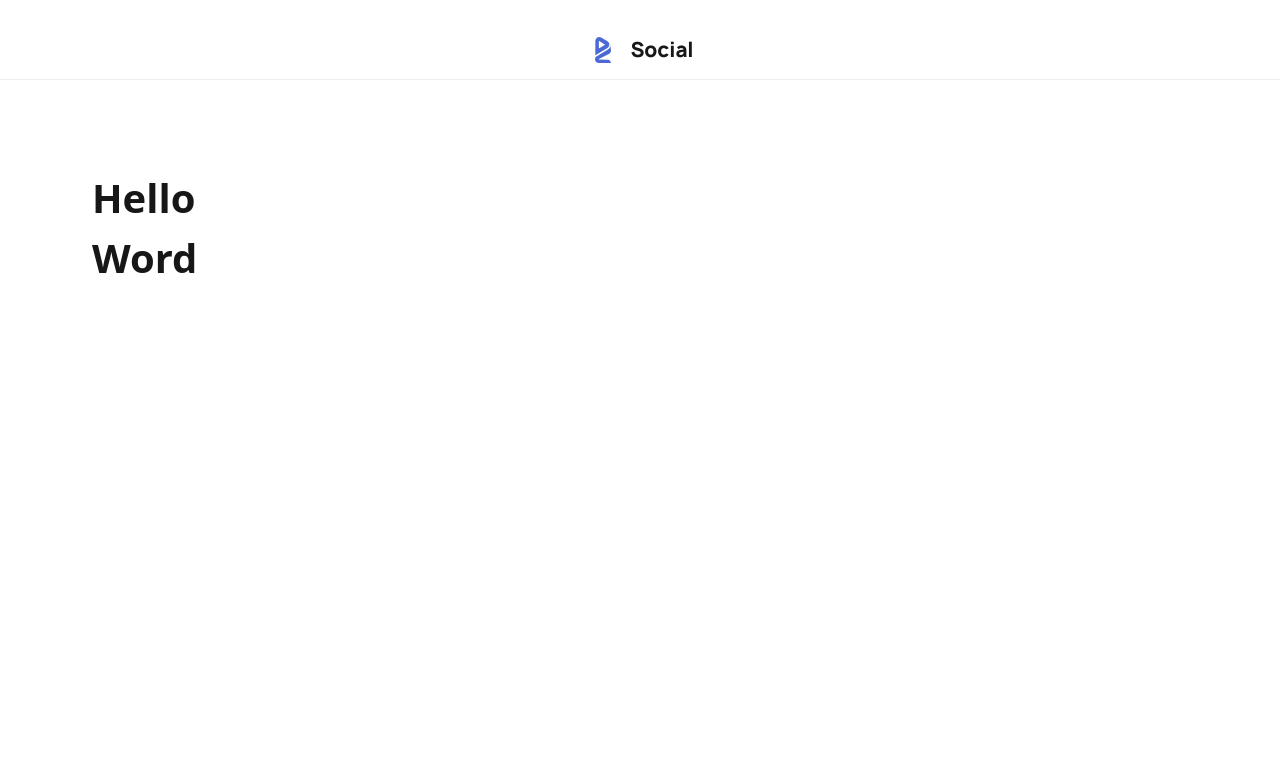
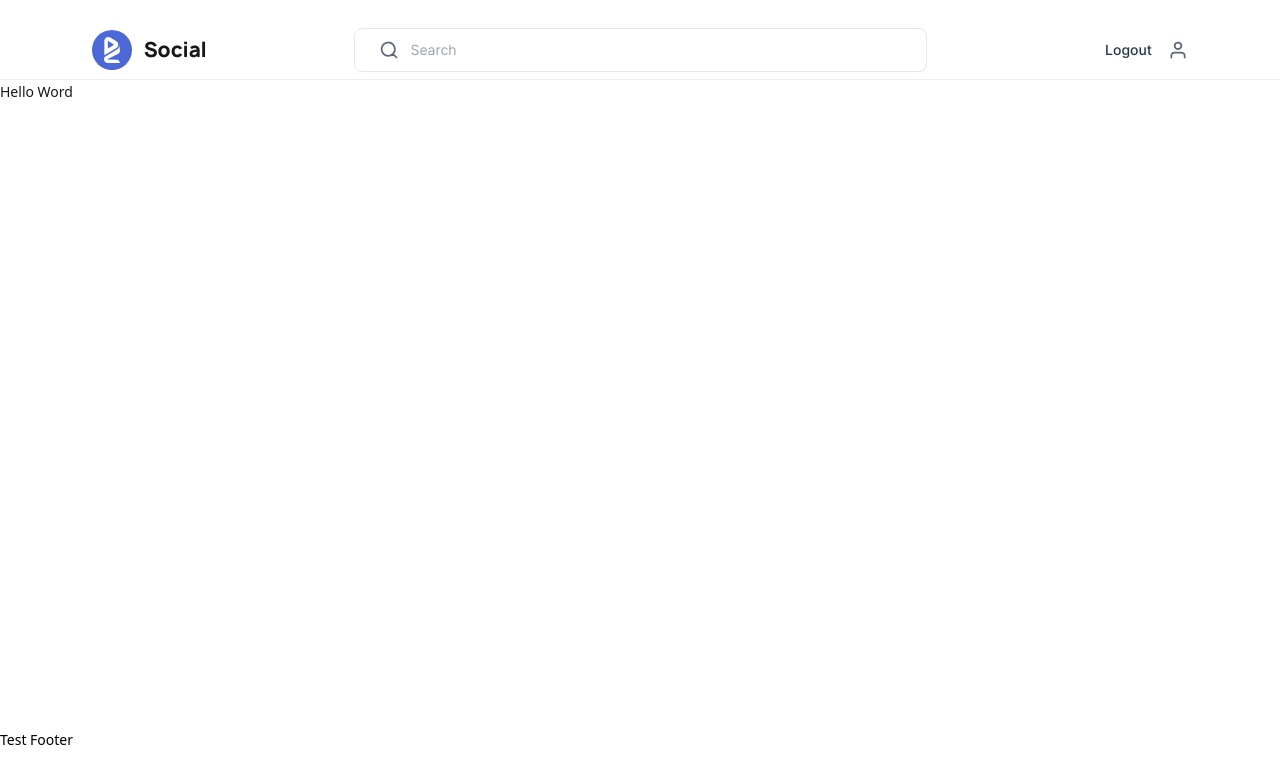
Before and after one commit to phathung2003/SocialMedia, a Next.js app: page / in a window 1280 px wide. Shown: the top 784 px of the page. Built offline with nearby package versions, Linux system fonts and the light colour scheme.

Commit message:
fix(layout): remove grid layout

```diff
--- a/src/app/page.tsx
+++ b/src/app/page.tsx
@@ -1,7 +1,7 @@
 export default async function page() {
   return (
     <div className="body" id="body">
-      <h1>Hello Word</h1>
+      <p>Hello Word</p>
     </div>
   );
 }
--- a/src/app/template.tsx
+++ b/src/app/template.tsx
@@ -1,10 +1,11 @@
-import { Container, Header } from "@/components";
+import { Container, Header, Footer } from "@/components";
 
 const RootTemplate = ({ children }: { children: React.ReactNode }) => {
   return (
     <Container>
       <Header />
       {children}
+      <Footer />
     </Container>
   );
 };
--- a/src/components/Container.tsx
+++ b/src/components/Container.tsx
@@ -6,8 +6,8 @@ interface IProps {
 
 export const Container: React.FC<IProps> = ({ children }) => {
   return (
-    <div className="container">
-      <div className="wrapper">{children}</div>
+    <div>
+      <div>{children}</div>
     </div>
   );
 };
--- /dev/null
+++ b/src/components/Footer.tsx
@@ -0,0 +1,15 @@
+export const Footer = () => {
+  return (
+    <div>
+      <Mobile />
+    </div>
+  );
+};
+
+const Mobile = () => {
+  return (
+    <div>
+      <p>Test Footer</p>
+    </div>
+  );
+};
--- a/src/components/Header.tsx
+++ b/src/components/Header.tsx
@@ -11,16 +11,17 @@ import {
 
 export const Header = () => {
   return (
-    <>
-      <Header_Login />
-    </>
+    <div id="header">
+      <WebHeader />
+      <MobileHeader_Search />
+    </div>
   );
 };
 
 /* Web */
 export const WebHeader = () => {
   return (
-    <div className="header web" id="header">
+    <div className="header web">
       <div className="logo container" id="logo">
         <LogoWeb props={{ fontSize: 40 }} />
         <label id="brand-name">Social</label>
@@ -87,7 +88,7 @@ export const MobileHeader_Search = () => {
 export const Header_Login = () => {
   return (
     <div className="header single-element">
-      <div className="logo container" id="logo">
+      <div className="single-element logo container" id="logo">
         <LogoMobile props={{ fontSize: 32 }} />
         <label id="brand-name">Social</label>
       </div>
--- a/src/components/index.ts
+++ b/src/components/index.ts
@@ -1,3 +1,4 @@
 export * from "./icons";
 export * from "./Container";
 export * from "./Header";
+export * from "./Footer";
--- a/src/styles/_body.scss
+++ b/src/styles/_body.scss
@@ -1,9 +1,15 @@
 /* Body */
 .body {
   display: flex;
-  width: auto;
-  min-height: calc(100vh - 80px);
+  width: 100%;
+  min-height: calc(100vh - 80px - 72px);
   padding: 48px 92px 0 92px;
   background-color: var(--bodyBackground);
   color: var(--bodyForeground);
+  margin: 0;
+  padding: 0;
+
+  line-height: 1.5;
+
+  flex-direction: column; /* Đảm bảo footer luôn ở cuối */
 }
--- a/src/styles/_common.scss
+++ b/src/styles/_common.scss
@@ -2,20 +2,39 @@
 @tailwind components;
 @tailwind utilities;
 
-.container {
-  max-width: 100%;
+:root {
+  /* Biến màu (Sáng - tối) */
+  --headerBackground: #ffffff;
+  --headerForeground: #171717;
+  --headerBorder: #ecf0f5;
 
-  .wrapper {
-    @apply grid grid-cols-4 gap-[24px];
-    @apply tablet:grid-cols-12 tablet:gap-[40px];
+  --bodyBackground: #ffffff;
+  --bodyForeground: #171717;
 
-    .child {
-      @apply w-auto;
-      @apply tablet:w-[56px];
-      @apply desktop:w-[70px];
-    }
-  }
+  --footerBackground: #ffffff;
+  --footerForeground: white;
+
+  --searchBorder: #e2e8f0;
+  --searchFocusBorder: #3182ce;
 }
+
+/*
+    @media (prefers-color-scheme: dark) {
+      :root {
+      --headerBackground: #ffffff;
+      --headerForeground: #171717;
+      --headerBorder: #ecf0f5;
+
+      --bodyBackground: #ffffff;
+      --bodyForeground: #171717;
+
+      --footerBackground: #ffffff;
+      --footerForeground: white;
+
+      --searchBorder: #e2e8f0;
+      --searchFocusBorder: #3182ce;
+      }
+    } */
 
 h1 {
   @apply text-h1 font-semibold;
--- /dev/null
+++ b/src/styles/_footer.scss
@@ -0,0 +1,14 @@
+.footer {
+  display: flex;
+  align-items: center;
+  width: 100%;
+  height: 72px;
+  grid-column: span 12;
+  justify-content: space-between;
+  padding: 17px 43px 17px 43px;
+
+  background-color: var(--headerBackground);
+  color: var(--headerForeground);
+
+  border-bottom: 1px solid var(--headerBorder);
+}
--- a/src/styles/_header.scss
+++ b/src/styles/_header.scss
@@ -1,36 +1,3 @@
-/* Biến màu (Sáng - tối) */
-:root {
-  --headerBackground: #ffffff;
-  --headerForeground: #171717;
-  --headerBorder: #ecf0f5;
-
-  --bodyBackground: #ffffff;
-  --bodyForeground: #171717;
-
-  --footerBackground: #ffffff;
-  --footerForeground: white;
-
-  --searchBorder: #e2e8f0;
-  --searchFocusBorder: #3182ce;
-}
-/*
-  @media (prefers-color-scheme: dark) {
-    :root {
-     --headerBackground: #ffffff;
-    --headerForeground: #171717;
-    --headerBorder: #ecf0f5;
-
-    --bodyBackground: #ffffff;
-    --bodyForeground: #171717;
-
-    --footerBackground: #ffffff;
-    --footerForeground: white;
-
-    --searchBorder: #e2e8f0;
-    --searchFocusBorder: #3182ce;
-    }
-  } */
-
 /* Logo */
 .logo {
   gap: 12px;
@@ -136,34 +103,19 @@
   }
 }
 
-/* Header (Web)*/
-.container {
-  display: flex;
-  align-items: center;
-}
-
+/* Set up Header */
 .header {
   display: flex;
   align-items: center;
-  width: 100%;
+  justify-content: space-between;
+  width: 100vw;
   height: 80px;
-  grid-column: span 12;
-  justify-content: space-between;
   padding: 20px 92px 0 92px;
 
   background-color: var(--headerBackground);
   color: var(--headerForeground);
 
   border-bottom: 1px solid var(--headerBorder);
-}
-
-.single-element {
-  justify-content: center;
-
-  .logo {
-    flex: none;
-    width: auto;
-  }
 }
 
 .web {
@@ -176,6 +128,7 @@
   display: none;
 }
 
+/* Kích cỡ màn hình điện thoại */
 @media (max-width: 800px) {
   .mobile {
     display: flex;
@@ -185,3 +138,18 @@
     display: none;
   }
 }
+
+/* Các phần tử khác */
+.container {
+  display: flex;
+  align-items: center;
+}
+
+.single-element {
+  justify-content: center;
+
+  .logo {
+    flex: none;
+    width: auto;
+  }
+}
--- a/src/styles/index.scss
+++ b/src/styles/index.scss
@@ -2,3 +2,4 @@
 @use "./common";
 @use "./header";
 @use "./body";
+@use "./footer";
```
